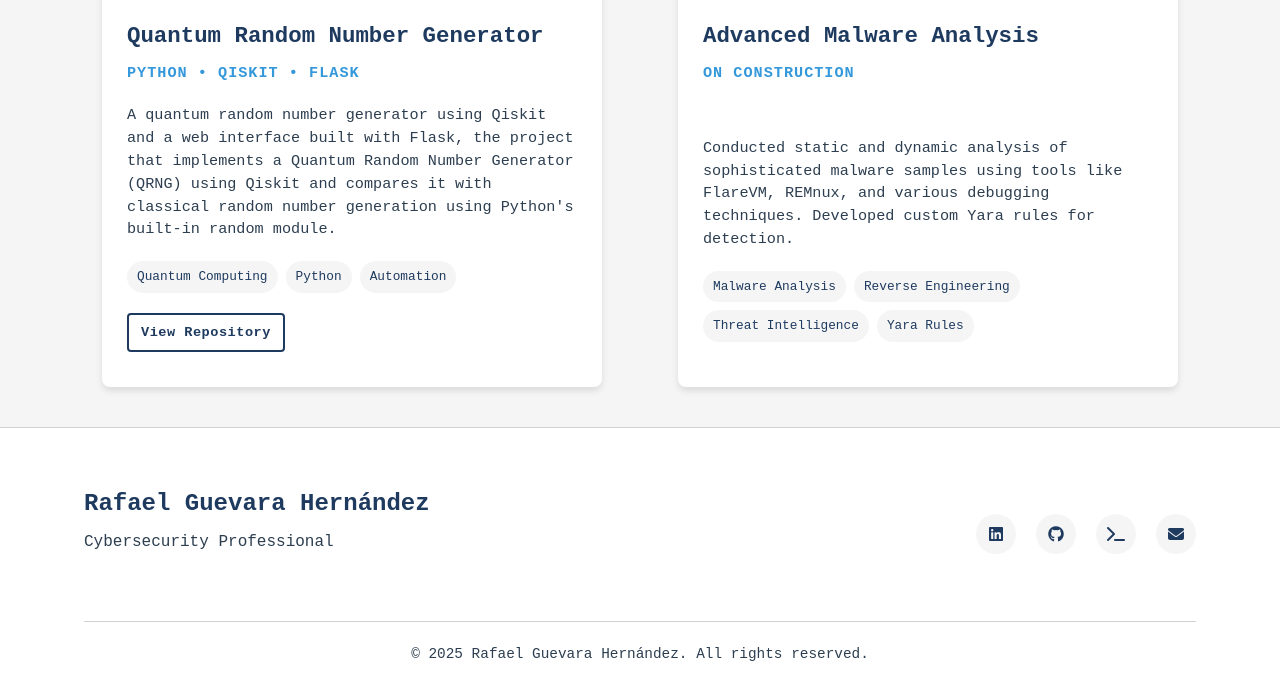
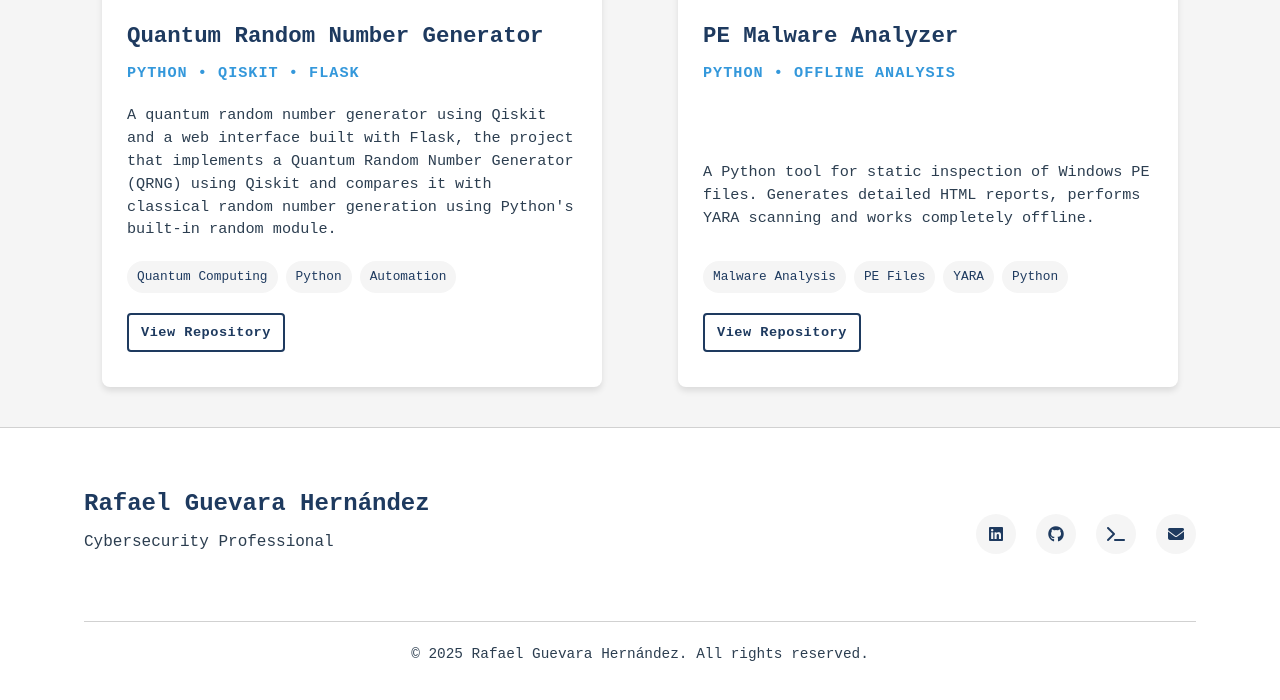
Before and after one commit to alephnan/alephnan.github.io, a plain HTML site: page projects.html in a window 1280 px wide. Shown: the part 1303-2003 px from the top of the page. Drawn offline with nearby package versions, Linux system fonts and the light colour scheme.

Commit message:
Update malware analysis project card

```diff
--- a/projects.html
+++ b/projects.html
@@ -123,14 +123,17 @@
                             <img src="assets/images/malware-analysis-card.jpg" alt="Malware Analysis">
                         </div>
                         <div class="project-details">
-                            <h3>Advanced Malware Analysis</h3>
-                            <p class="project-category">On construction</p>
-                            <p>Conducted static and dynamic analysis of sophisticated malware samples using tools like FlareVM, REMnux, and various debugging techniques. Developed custom Yara rules for detection.</p>
+                            <h3>PE Malware Analyzer</h3>
+                            <p class="project-category">Python • Offline Analysis</p>
+                            <p>A Python tool for static inspection of Windows PE files. Generates detailed HTML reports, performs YARA scanning and works completely offline.</p>
                             <div class="project-tags">
                                 <span>Malware Analysis</span>
-                                <span>Reverse Engineering</span>
-                                <span>Threat Intelligence</span>
-                                <span>Yara Rules</span>
+                                <span>PE Files</span>
+                                <span>YARA</span>
+                                <span>Python</span>
+                            </div>
+                            <div class="project-links">
+                                <a href="https://github.com/alephnan/Malware_PE_analyzer" class="btn small" target="_blank">View Repository</a>
                             </div>
                         </div>
                     </div>
```
